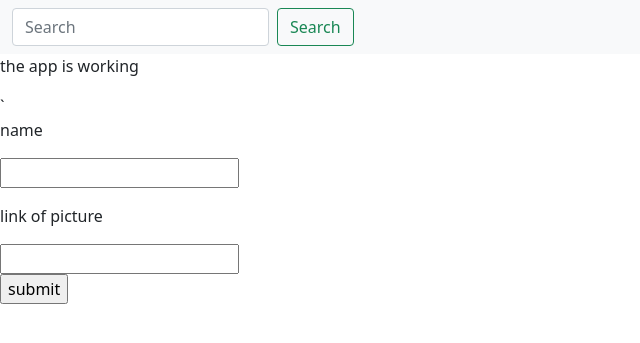
After one commit to shivam-kumar88/fake_img_detector, a Flask app: template templates/upload.html in a window 1280 px wide. The commit adds this page. Shown: the top 343 px of the page, without its empty margins (0-640 px from the left). Run offline with Flask 2, Linux system fonts and the light colour scheme; the template is opened without the code that fills it, so the values that code supplies are empty.

Commit message:
able to get link of the picture in terminal

```diff
--- a/app.py
+++ b/app.py
@@ -1,4 +1,4 @@
-from flask import Flask, render_template, redirect, request
+from flask import Flask, render_template, redirect, request, url_for
 
 app = Flask(__name__)
 
@@ -7,10 +7,20 @@
 def home():
     return render_template("index.html")
 
-@app.route("/upload")
+@app.route("/upload", methods=["POST", "GET"])
 def upload():
-    return "<h1>Upload file</h1>you can upload your filr here"
+    if request.method == "POST":
+        Link = request.form["link"]
+        picture = request.form["url"]
+        print(picture)
+        return redirect(url_for("Link", Lk = Link))
+    else:
+        return render_template("upload.html")
+
+@app.route("/<Lk>")
+def Link(Lk):
+    return f"<h1>{Lk}</h1>"
 
 
 if __name__ == '__main__':
-    app.run()
+    app.run(debug = True)
--- a/templates/index.html
+++ b/templates/index.html
@@ -2,8 +2,9 @@
 <html lang="en">
 <link href="https://cdn.jsdelivr.net/npm/bootstrap@5.1.0/dist/css/bootstrap.min.css" rel="stylesheet" integrity="sha384-KyZXEAg3QhqLMpG8r+8fhAXLRk2vvoC2f3B09zVXn8CA5QIVfZOJ3BCsw2P0p/We" crossorigin="anonymous">
 <head>
-
+    {% block head %}
     <title>Home Page</title>
+    {% endblock head %}
 </head>
 <body>
     <nav class="navbar navbar-light bg-light">
@@ -19,4 +20,6 @@
     <script src="https://cdn.jsdelivr.net/npm/@popperjs/core@2.9.3/dist/umd/popper.min.js" integrity="sha384-eMNCOe7tC1doHpGoWe/6oMVemdAVTMs2xqW4mwXrXsW0L84Iytr2wi5v2QjrP/xp" crossorigin="anonymous"></script>
 <script src="https://cdn.jsdelivr.net/npm/bootstrap@5.1.0/dist/js/bootstrap.min.js" integrity="sha384-cn7l7gDp0eyniUwwAZgrzD06kc/tftFf19TOAs2zVinnD/C7E91j9yyk5//jjpt/" crossorigin="anonymous"></script>
 </body>
+{% block content %}
+{% endblock content %}
 </html>
--- /dev/null
+++ b/templates/upload.html
@@ -0,0 +1,15 @@
+{% extends "index.html" %}
+
+{% block head %}
+    <title>upload page</title>
+{%endblock head%}
+
+{% block content %}
+`   <form action="#" method="post">
+        <p>name</p>
+        <p><input type="text" name="link"></p>
+        <p>link of picture</p>
+        <input type="url" id= "my picture" name="url">
+        <p><input type="submit" value="submit"></p>
+    </form>
+{%endblock content%}
```
Also changed, not shown: README.md (added).
